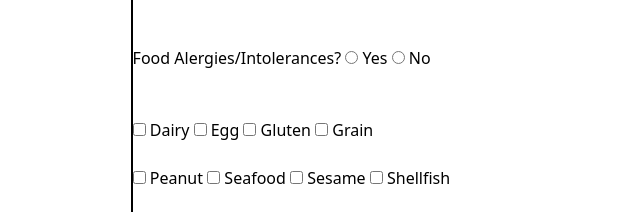
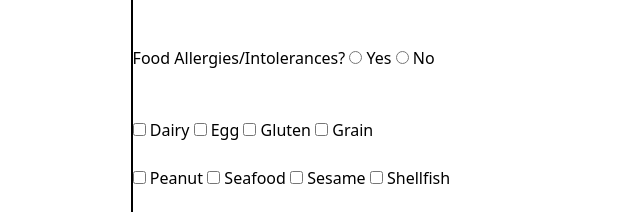
Before and after one commit to pbnj1/No-time-to-weight-app, a plain HTML site: page mealForm.html in a window 1280 px wide. Shown: the part 236-448 px from the top of the page, 0-640 px from the left. Drawn offline with nearby package versions, Linux system fonts and the light colour scheme.

Commit message:
activity button2

```diff
--- a/mealForm.html
+++ b/mealForm.html
@@ -88,7 +88,7 @@
           <br><br><br>
 
 
-          <label for="intolerance"> Food Alergies/Intolerances?</label>
+          <label for="intolerance"> Food Allergies/Intolerances?</label>
           <!-- on click for intolerance yes selection will display the following intolerance checkboxes -->
           <input type="radio" id="yes" name="" value="yes">
           <label for="html">Yes</label>
```
